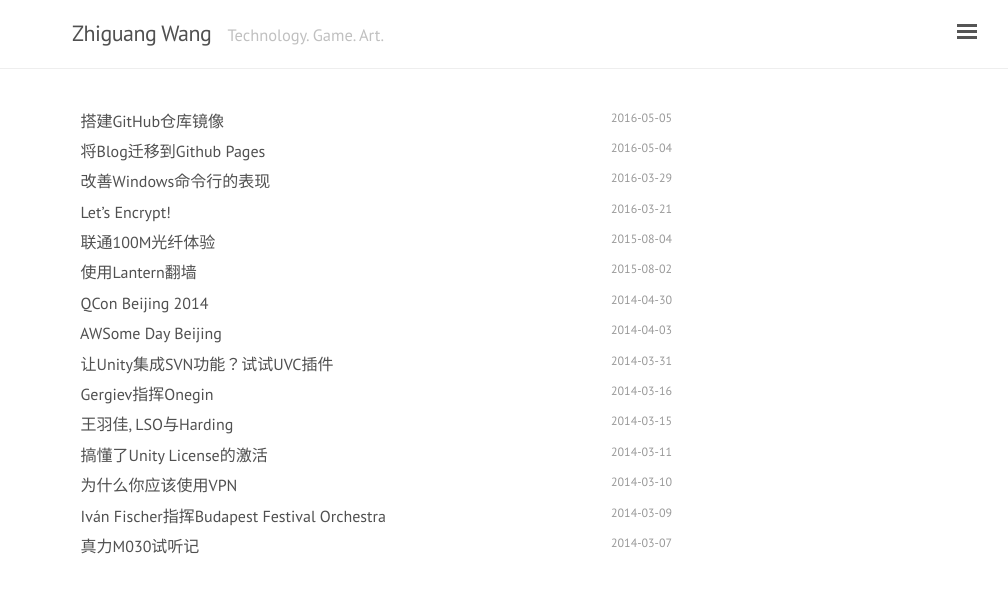
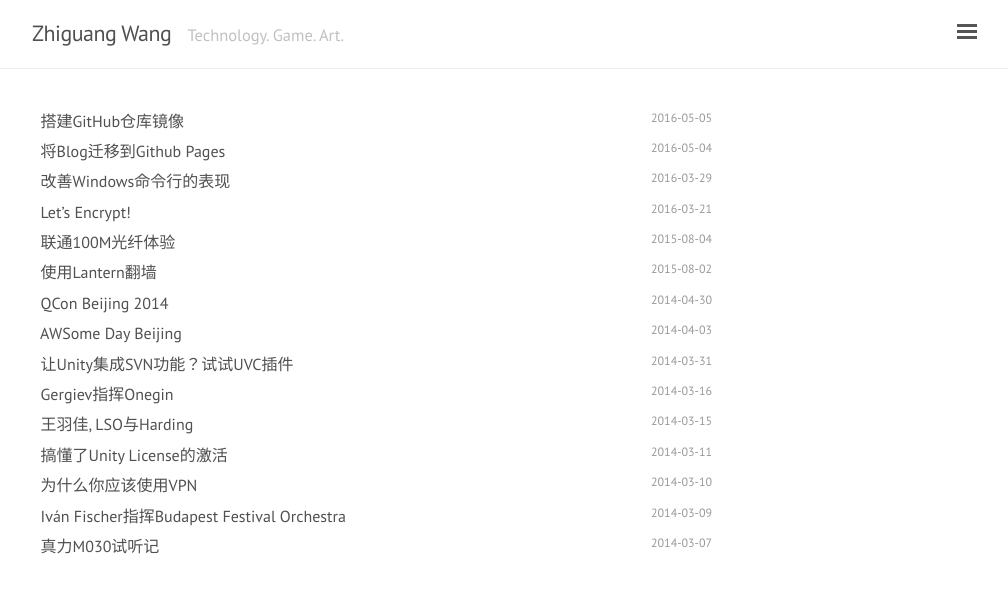
Before and after one commit to zhiguangwang/zhiguangwang.github.io, a Jekyll site: the page built from index.html, in a window 1280 px wide. Shown: the top 593 px of the page, without its empty margins (268-1276 px from the left). Built offline with Jekyll 4.4.1, drawn with Linux system fonts in a browser that asks for light colours.

Commit message:
Increase body with by 4rem.

```diff
--- a/css/lanyon.css
+++ b/css/lanyon.css
@@ -76,12 +76,12 @@ h1, h2, h3, h4, h5, h6 {
 }
 @media (min-width: 38em) {
   .container {
-    max-width: 32rem;
+    max-width: 36rem;
   }
 }
 @media (min-width: 56em) {
   .container {
-    max-width: 32rem;
+    max-width: 36rem;
   }
 }
 
```
